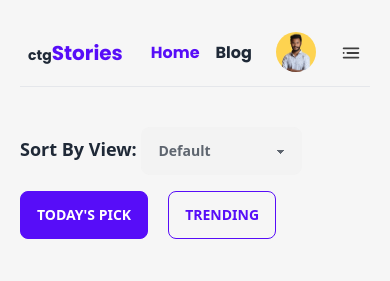
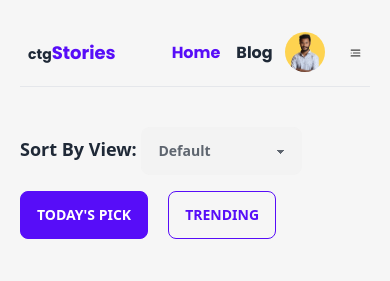
Before and after one commit to shipatulhasan/news-blog-website, a plain HTML site: page index.html in a window 390 px wide. Shown: the top 281 px of the page. Drawn offline with nearby package versions, Linux system fonts and the light colour scheme; no server answers.

Commit message:
resposive done

```diff
--- a/index.html
+++ b/index.html
@@ -42,11 +42,11 @@
 <body>
 
   <header class="container mx-auto md:w-5/6 p-5">
-    <div class="navbar bg-transparent flex justify-between items-center p-2 md:p-5 space-x-5">
-      <div class="w-1/2">
-        <a class="text-sm md:text-2xl font-bold font-poppins">ctg<span class="text-xl md:text-3xl font-bold text-primary font-poppins">Stories</span></a>
+    <div class="navbar bg-transparent justify-between items-center p-2 md:p-5 space-x-5">
+      <div class="w-full md:w-1/2">
+        <a class="text-sm md:text-2xl font-bold font-poppins">ctg<span class="text-lg md:text-3xl font-bold text-primary font-poppins">Stories</span></a>
       </div>
-      <div class=" gap-5">
+      <div class="gap-2 md:gap-5">
         <ul class="menu menu-horizontal p-0 space-x-4">
           <li class="text-md font-bold text-primary font-poppins">
             Home
@@ -55,7 +55,7 @@
         </ul>
         <div class="dropdown dropdown-end">
           <label tabindex="0" class="btn btn-ghost btn-circle avatar">
-            <div class="w-10 rounded-full">
+            <div class="w-10 h-10 rounded-full">
               <img src="./img/profile.jpg" />
             </div>
           </label>
@@ -71,9 +71,11 @@
           </ul>
         </div>
       </div>
-      <a href="javascript:void(0);" class="lg:hidden icon hamburger"  onclick="mobileMenu()">
-        <img src="./img/menu-2 1.svg" alt="">
-    </a>
+      <div>
+        <a href="javascript:void(0);" class="lg:hidden icon hamburger"  onclick="mobileMenu()">
+          <img src="./img/menu-2 1.svg" alt="">
+      </a>
+      </div>
     </div>
     <hr>
     <section id="categories" class=" text-center py-5">
--- a/script.js
+++ b/script.js
@@ -205,8 +205,8 @@ const showDetails = (information) =>{
         <label for="modal-3" class="btn btn-sm btn-circle absolute right-2 top-2">✕</label>
         <div class = "h-5/6" ><img src="${information.image_url}" class="h-[200px] lg:h-[500px] w-full" alt="${information.title}"/></div>
         <div class = "lg:flex justify-between items-center gap-5 space-y-5 py-5">
-        <div class = "flex items-center gap-5">
-              <img src="${information.author.img}"class="overflow-hidden w-16 h-16 rounded-full ring ring-primary   ring-offset-base-100 ring-offset-2" />
+        <div class = "w-3/4 flex items-center gap-5">
+              <img src="${information.author.img}"class="overflow-hidden w-16 h-16 rounded-full ring ring-primary ring-offset-base-100 ring-offset-2" />
               <h2 class="font-bold text-dark">
               ${information.author.name ? information.author.name :'no data found'}
               </h2>
```
